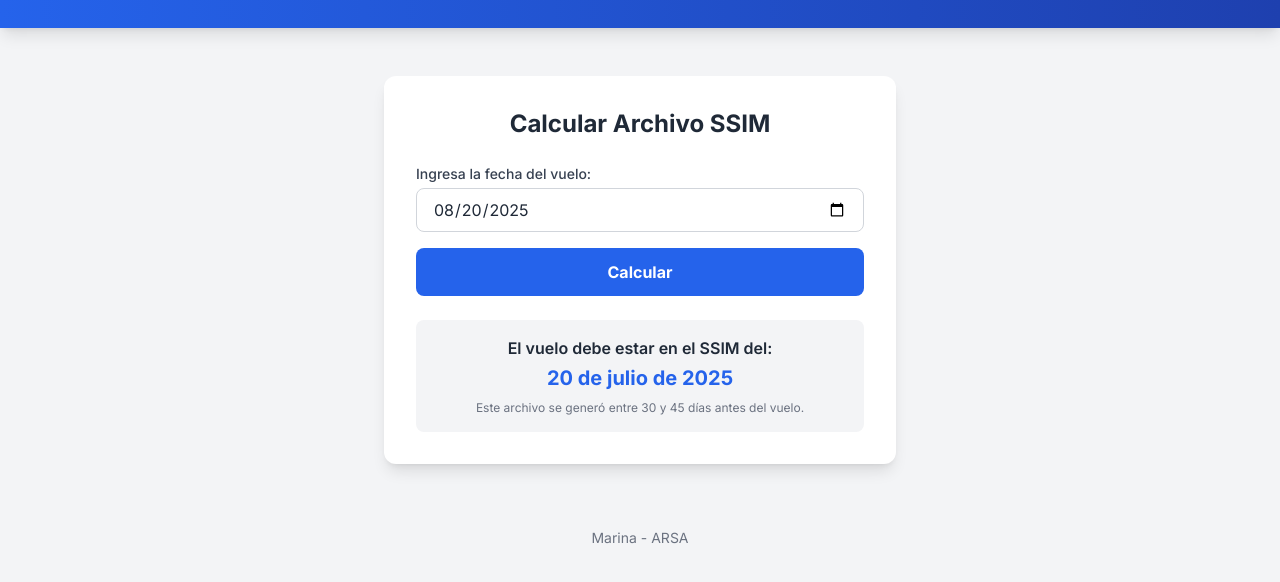
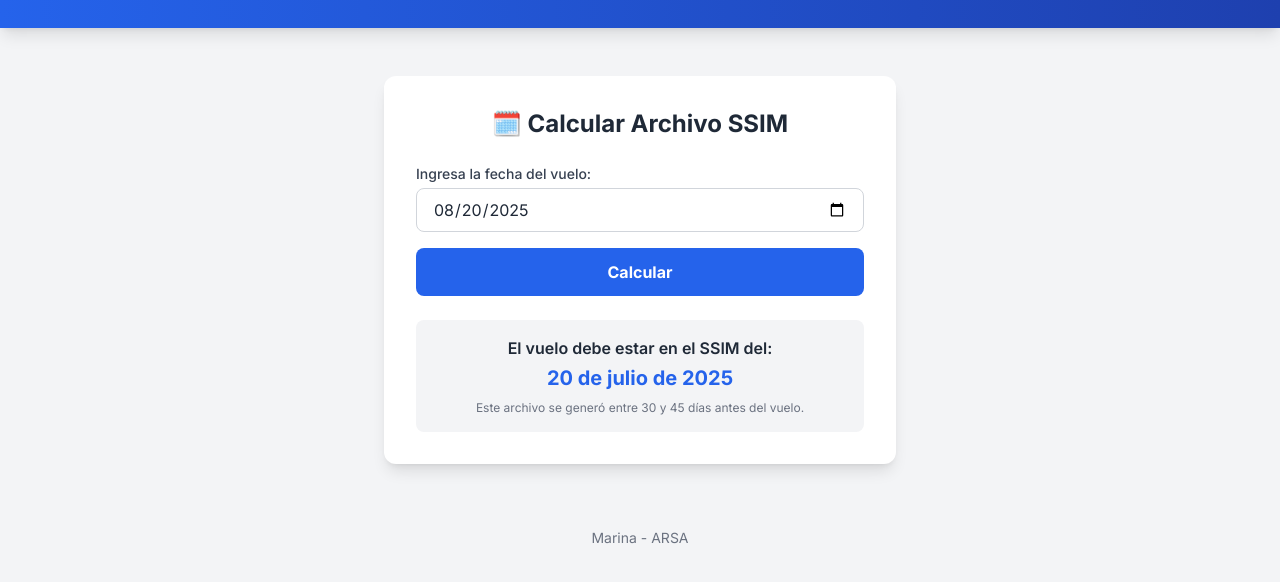
Before and after one commit to Marisha200/arsaapps, a plain HTML site: page ssim.html in a window 1280 px wide. Shown: the part 76-658 px from the top of the page. Drawn offline with nearby package versions, Linux system fonts and the light colour scheme.

Commit message:
Update ssim.html

```diff
--- a/ssim.html
+++ b/ssim.html
@@ -31,7 +31,7 @@
     <main class="py-12">
         <div class="container mx-auto px-4 sm:px-6 lg:px-8">
             <div class="max-w-lg mx-auto bg-white rounded-xl shadow-lg p-6 md:p-8">
-                <h2 class="text-xl sm:text-2xl font-bold text-gray-800 mb-6 text-center">Calcular Archivo SSIM</h2>
+                <h2 class="text-xl sm:text-2xl font-bold text-gray-800 mb-6 text-center">🗓️ Calcular Archivo SSIM</h2>
 
                 <div class="space-y-4">
                     <div>
```
